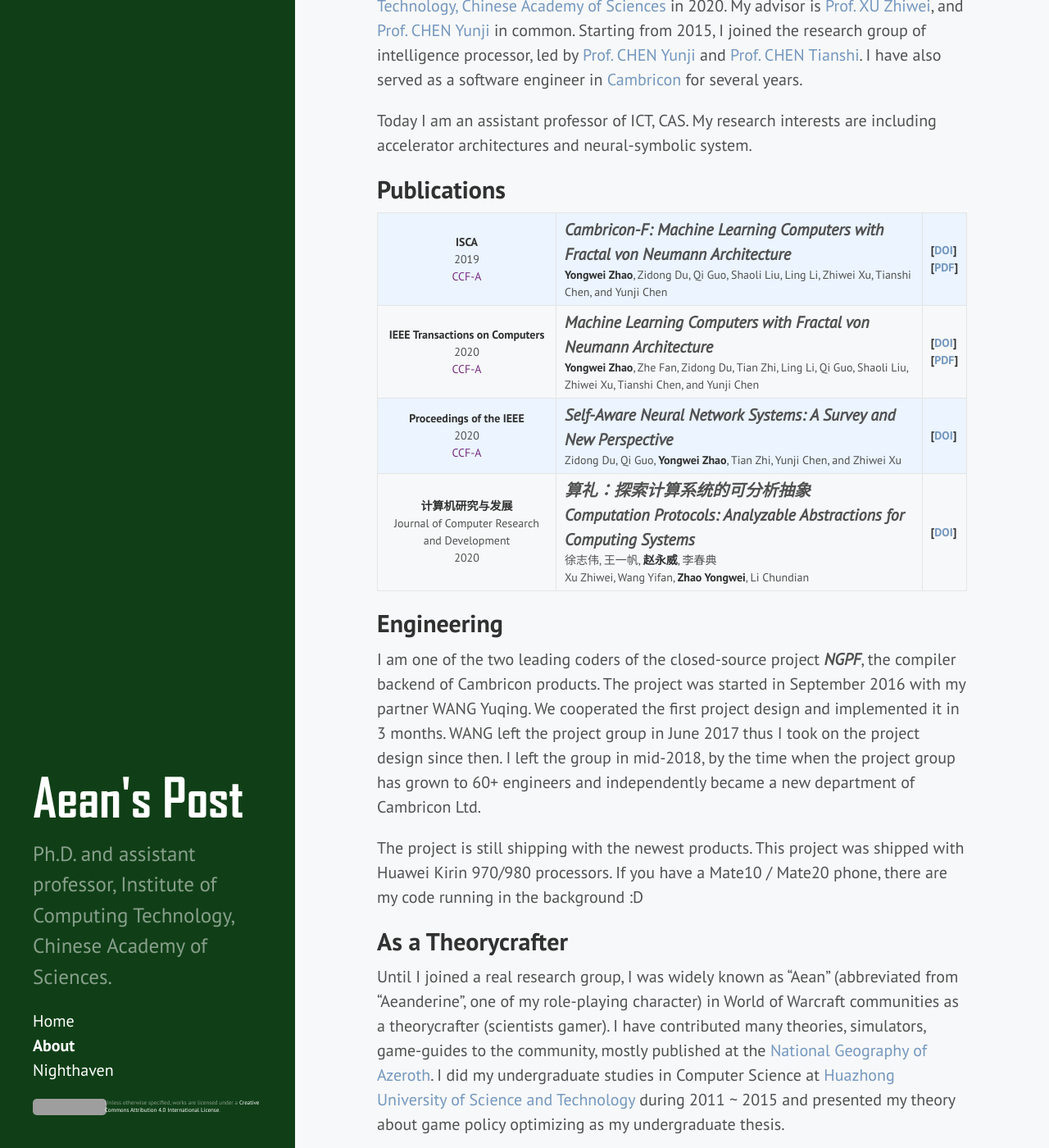
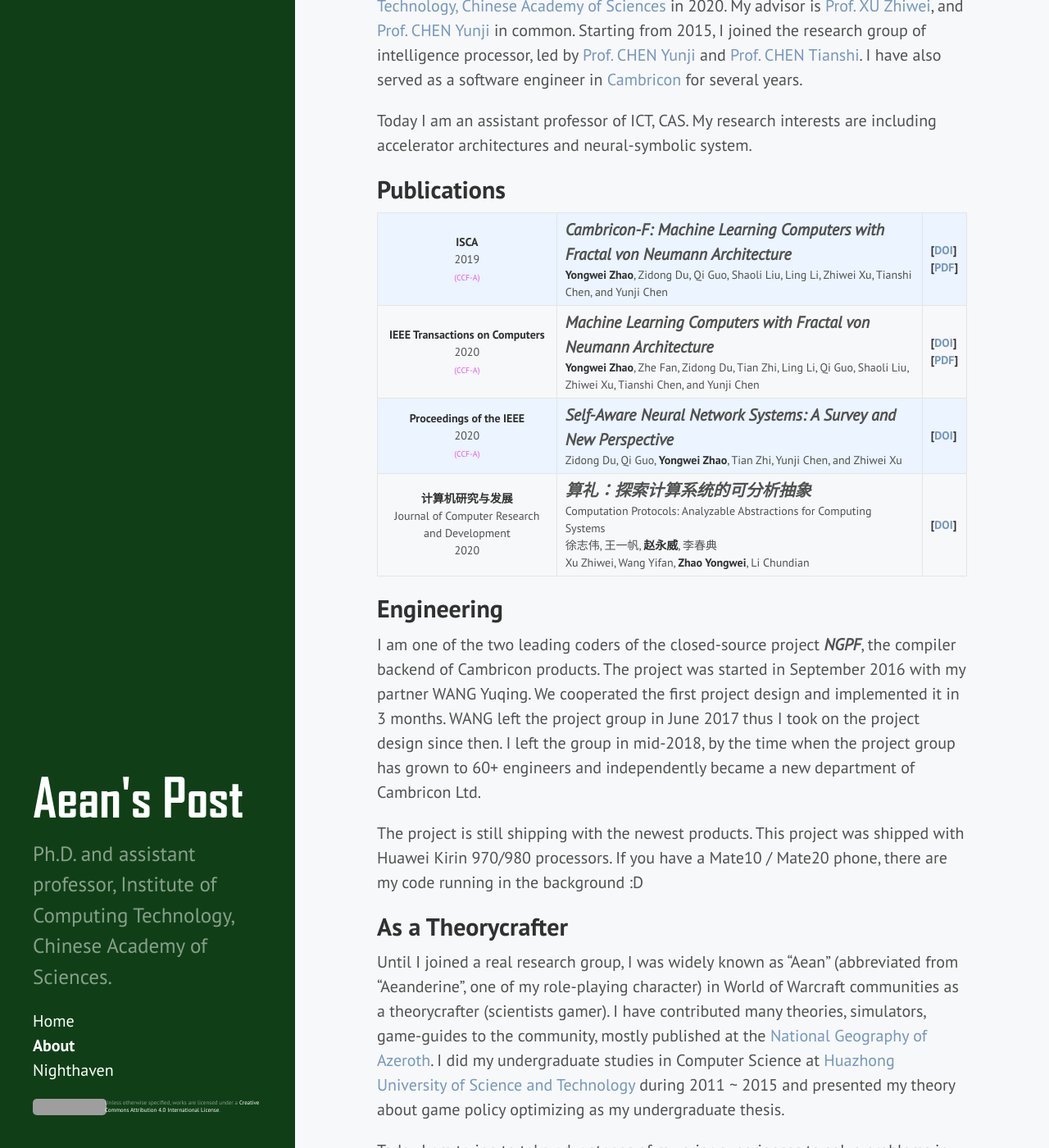
Before and after one commit to AeanSR/AeanSR.github.io, a Jekyll site: the page built from about.md, in a window 1280 px wide and 1400 px high, scrolled down 236 px. Shown: the whole window at 82% size. Built offline with Jekyll 4.4.1, drawn with Linux system fonts in a browser that asks for light colours; some of the changed lines change nothing that is shown; grey boxes are pictures that could not be loaded.

Commit message:
Update about.md

```diff
--- a/about.md
+++ b/about.md
@@ -14,15 +14,15 @@
 <style>
     th { display: none; }
     td { font-size: 14px; }
-    del { text-decoration:none; color: #772D80; }
+    del { text-decoration:none; color: #e659f7; font-size: 10px; }
     em { font-size: 20px; font-style: italic; font-weight: bold; }
 </style>
 | | | |
 | :-------------: | :---------- | :----------- |
-| __ISCA__<br>2019<br>~~CCF-A~~ | *Cambricon-F: Machine Learning Computers with Fractal von Neumann Architecture*<br>__Yongwei Zhao__, Zidong Du, Qi Guo, Shaoli Liu, Ling Li, Zhiwei Xu, Tianshi Chen, and Yunji Chen | __[[DOI](https://doi.org/10.1145/3307650.3322226)]__<br>__[[PDF](https://nighthaven.aean.net/barn/Sollnstsa)]__ |
-| __IEEE Transactions on Computers__<br>2020<br>~~CCF-A~~ | *Machine Learning Computers with Fractal von Neumann Architecture*<br> __Yongwei Zhao__, Zhe Fan, Zidong Du, Tian Zhi, Ling Li, Qi Guo, Shaoli Liu, Zhiwei Xu, Tianshi Chen, and Yunji Chen | __[[DOI](https://doi.org/10.1109/TC.2020.2982159)]__<br>__[[PDF](https://nighthaven.aean.net/barn/Rerra)]__ |
-| __Proceedings of the IEEE__<br>2020<br>~~CCF-A~~ | *Self-Aware Neural Network Systems: A Survey and New Perspective*<br> Zidong Du, Qi Guo, __Yongwei Zhao__, Tian Zhi, Yunji Chen, and Zhiwei Xu | __[[DOI](https://doi.org/10.1109/JPROC.2020.2977722)]__ |
-| __计算机研究与发展__<br>Journal of Computer Research and Development<br>2020 | *算礼：探索计算系统的可分析抽象<br>Computation Protocols: Analyzable Abstractions for Computing Systems* <br> 徐志伟, 王一帆, __赵永威__, 李春典 <br> Xu Zhiwei, Wang Yifan, __Zhao Yongwei__, Li Chundian | __[[DOI](https://doi.org/10.7544/issn1000-1239.2020.20200058)]__ |
+| __ISCA__<br>2019<br>~~(CCF-A)~~ | *Cambricon-F: Machine Learning Computers with Fractal von Neumann Architecture*<br>__Yongwei Zhao__, Zidong Du, Qi Guo, Shaoli Liu, Ling Li, Zhiwei Xu, Tianshi Chen, and Yunji Chen | __[[DOI](https://doi.org/10.1145/3307650.3322226)]__<br>__[[PDF](https://nighthaven.aean.net/barn/Sollnstsa)]__ |
+| __IEEE Transactions on Computers__<br>2020<br>~~(CCF-A)~~ | *Machine Learning Computers with Fractal von Neumann Architecture*<br> __Yongwei Zhao__, Zhe Fan, Zidong Du, Tian Zhi, Ling Li, Qi Guo, Shaoli Liu, Zhiwei Xu, Tianshi Chen, and Yunji Chen | __[[DOI](https://doi.org/10.1109/TC.2020.2982159)]__<br>__[[PDF](https://nighthaven.aean.net/barn/Rerra)]__ |
+| __Proceedings of the IEEE__<br>2020<br>~~(CCF-A)~~ | *Self-Aware Neural Network Systems: A Survey and New Perspective*<br> Zidong Du, Qi Guo, __Yongwei Zhao__, Tian Zhi, Yunji Chen, and Zhiwei Xu | __[[DOI](https://doi.org/10.1109/JPROC.2020.2977722)]__ |
+| __计算机研究与发展__<br>Journal of Computer Research and Development<br>2020 | *算礼：探索计算系统的可分析抽象*<br>Computation Protocols: Analyzable Abstractions for Computing Systems <br> 徐志伟, 王一帆, __赵永威__, 李春典 <br> Xu Zhiwei, Wang Yifan, __Zhao Yongwei__, Li Chundian | __[[DOI](https://doi.org/10.7544/issn1000-1239.2020.20200058)]__ |
 
 ## Engineering
 
```
